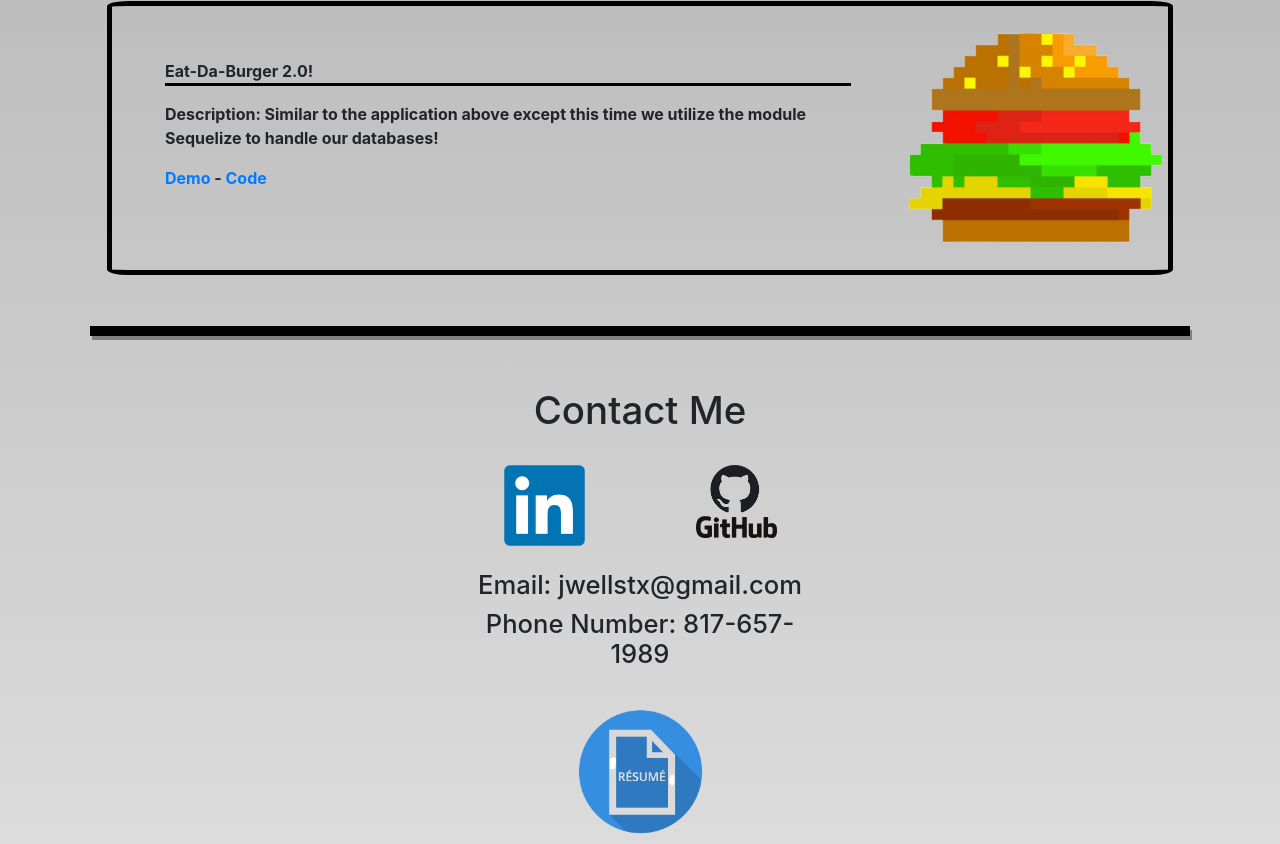
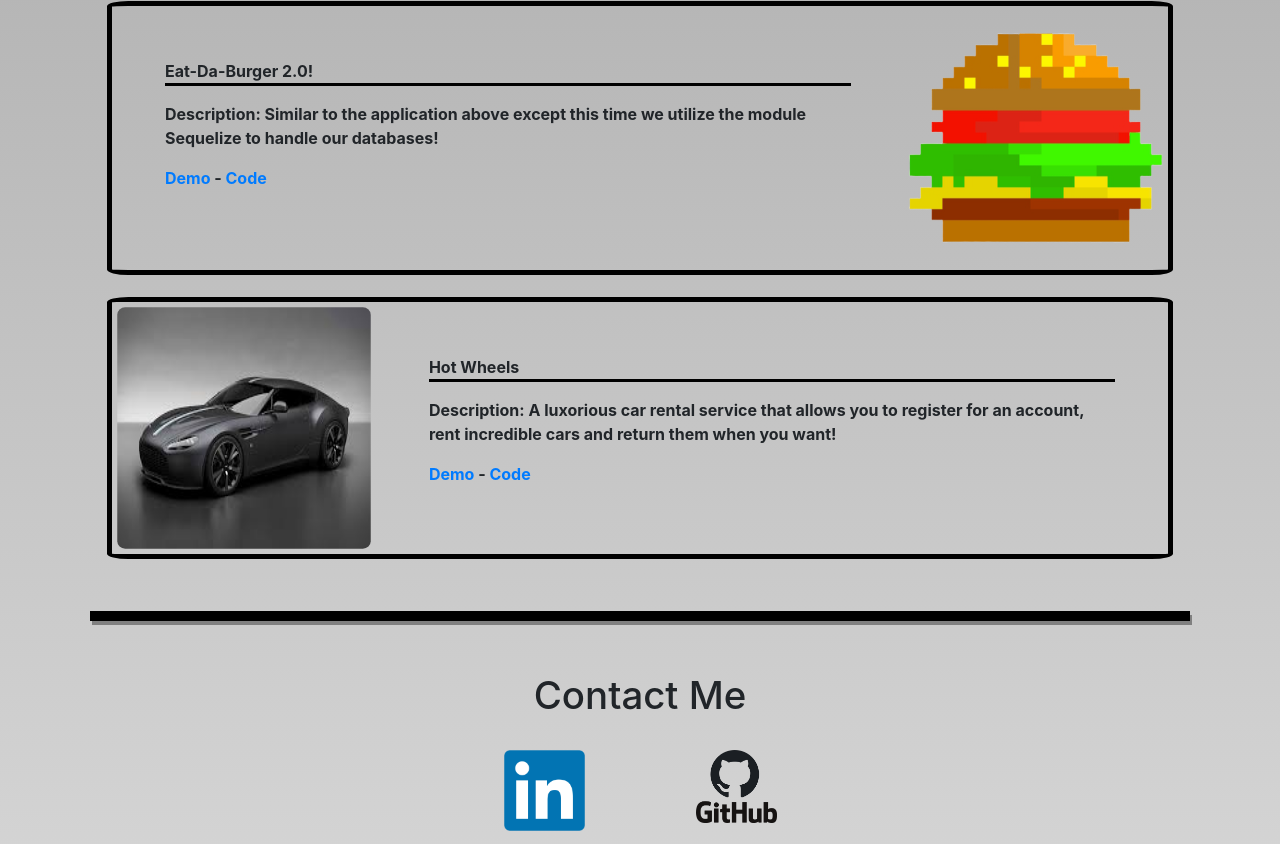
Before and after one commit to jwellstx/My_Portfolio, a plain HTML site: page index.html in a window 1280 px wide. Shown: the part 5285-6129 px from the top of the page. Drawn offline with nearby package versions, Linux system fonts and the light colour scheme; no server answers.

Commit message:
adding project 2 to my portfolio

```diff
--- a/index.html
+++ b/index.html
@@ -234,6 +234,18 @@
                 <img class="p2" src="./assets/images/8bitburger.png" alt="burger app sequelize" height="50%">
             </div>
         </div>
+        <div class="row projBox">
+            <div class="projImg">
+                <img class="p1" src="./assets/images/DBS Superleggera Volante.jpg" alt="hotwheels app" height="50%">
+            </div>
+            <div class="projDesc">
+                <p class="projName">Hot Wheels</p>
+                <p>Description: A luxorious car rental service that allows you to register for an account, rent incredible cars and return them when you want!</p>
+                <p><a href="http://mysterious-gorge-05604.herokuapp.com/">Demo</a>
+                    -
+                    <a href="https://github.com/jwellstx/Project2/blob/master/README.md">Code</a></p>
+            </div>
+        </div>
     </div>
     <!-- place holder for P3-->
     <!--
```
Also changed, not shown: assets/images/DBS Superleggera Volante.jpg (added).
